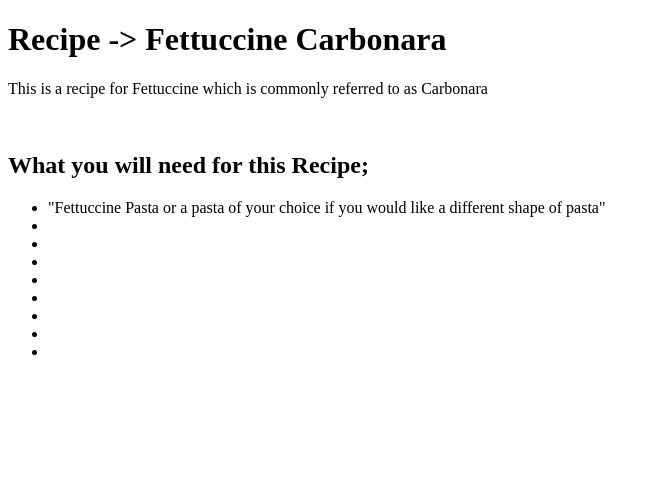
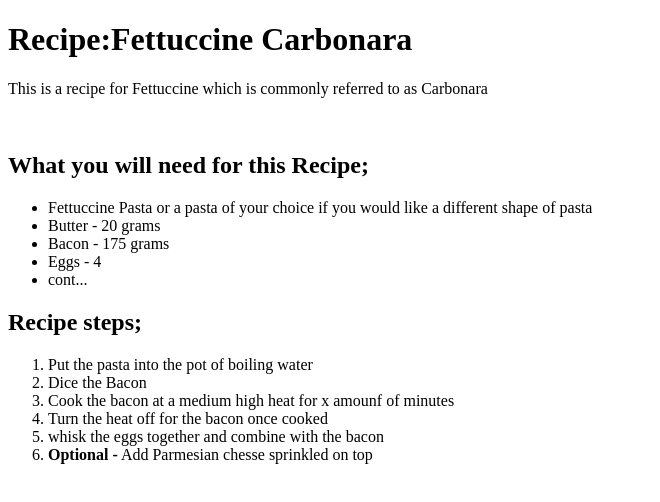
Before and after one commit to OstenC-P/pasta-Recipe-Practice, a plain HTML site: page index.html in a window 1280 px wide. Shown: the whole page, without its empty margins (0-660 px from the left). Drawn offline with Linux system fonts and the light colour scheme.

Commit message:
Add a skeleton of the page

```diff
--- a/index.html
+++ b/index.html
@@ -7,20 +7,36 @@
     <title>Document</title>
 </head>
 <body>
-    <h1>Recipe -> Fettuccine Carbonara</h1>
-    <p>This is a recipe for Fettuccine which is commonly referred to as Carbonara</p>
-    <br>
+    <Header>
+        <h1>Recipe:Fettuccine Carbonara</h1>
+        <p>This is a recipe for Fettuccine which is commonly referred to as Carbonara</p> <br>
+    </Header>
+
     <h2>What you will need for this Recipe;</h2>
-    <Ul>
-        <li>"Fettuccine Pasta or a pasta of your choice if you would like a different shape of pasta"</li>
-        <li></li>
-        <li></li>
-        <li></li>
-        <li></li>
-        <li></li>
-        <li></li>
-        <li></li>
-        <li></li>
-    </Ul>
+
+    <section>
+        <div id="Ingrediaents">
+            <Ul>
+                <li>Fettuccine Pasta or a pasta of your choice if you would like a different shape of pasta</li>
+                <li>Butter - 20 grams</li>
+                <li>Bacon - 175 grams</li>
+                <li>Eggs - 4</li>
+                <li>cont... </li>
+            </Ul>
+        </div>
+    </section>
+
+
+    <h2>Recipe steps;</h2>
+    <section>
+    <ol>
+        <li> Put the pasta into the pot of boiling water</li>
+        <li> Dice the Bacon </li>
+        <li> Cook the bacon at a medium high heat for x amounf of minutes</li>
+        <li>Turn the heat off for the bacon once cooked</li>
+        <li>whisk the eggs together and combine with the bacon</li>
+        <li><strong>Optional -</strong> Add Parmesian chesse sprinkled on top </li>
+    </ol>
+    </section>
 </body>
 </html>
```
